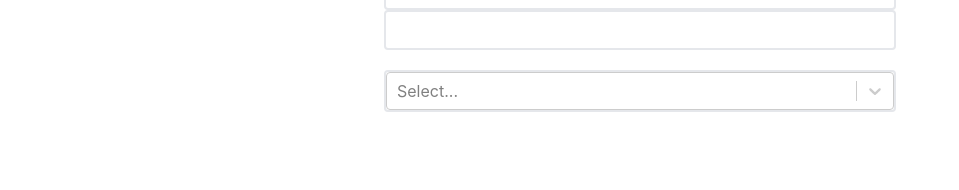
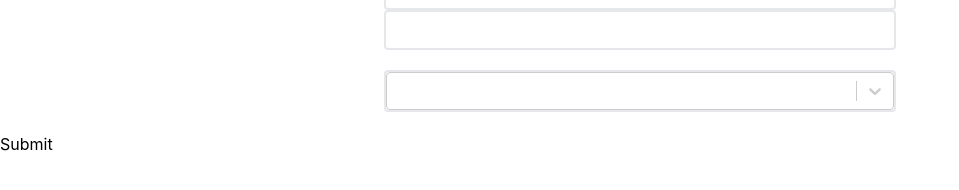
Before and after one commit to WeikeShi0730/worldle, a React (Create React App) app: page / in a window 1280 px wide. Shown: the part 254-444 px from the top of the page, without its empty margins (0-959 px from the left). Built offline with nearby package versions, Linux system fonts and the light colour scheme.

Commit message:
Add functions to selections

```diff
--- a/src/App.tsx
+++ b/src/App.tsx
@@ -1,20 +1,32 @@
 import { useState, createContext } from "react";
-
+import { CountrySelection } from "./interfaces";
 import CurrentCountry from "./components/current-country.component";
 import GuessPanels from "./components/guess-panels.component";
 import Selections from "./components/selections.component";
 
+interface contextType {
+  numGuesses: number;
+  setNumGuesses: (numGuesses: number) => void;
+  setSelectedCountry: (country: CountrySelection) => void;
+}
+
+export const AppContext = createContext<contextType>({} as contextType);
+
 function App() {
-  const SelectionsContext = createContext({});
   const [numGuesses, setNumGuesses] = useState<number>(0);
-  const value = { numGuesses, setNumGuesses };
+  const [selectedCountry, setSelectedCountry] = useState<CountrySelection>({
+    value: "",
+    label: "",
+  });
+
+  const value = { numGuesses, setNumGuesses, setSelectedCountry };
   return (
     <div>
-      <SelectionsContext.Provider value={value}>
+      <AppContext.Provider value={value}>
         <CurrentCountry />
         <GuessPanels />
         <Selections />
-      </SelectionsContext.Provider>
+      </AppContext.Provider>
     </div>
   );
 }
--- a/src/components/selections.component.tsx
+++ b/src/components/selections.component.tsx
@@ -1,15 +1,39 @@
+import { useState, useContext } from "react";
+import { AppContext } from "../App";
 import Select from "react-select";
 import { countries } from "../data/countries";
+import { CountrySelection } from "../interfaces";
 
 const Selections = () => {
+  const { setSelectedCountry } = useContext(AppContext);
+  const [country, setCountry] = useState<CountrySelection>({
+    value: "",
+    label: "",
+  });
   const options = countries.map((country) => {
     return { value: country.code, label: country.name };
   });
+
+  const handleSubmit = (event: React.FormEvent<HTMLFormElement>) => {
+    event.preventDefault();
+    setSelectedCountry(country);
+  };
+
   return (
     <>
-      <div className="flex justify-evenly items-center max-w-xs sm:max-w-sm md:max-w-md lg:max-w-lg m-auto my-5 border-2 rounded">
-        <Select options={options} className="w-full" />
-      </div>
+      <form onSubmit={handleSubmit}>
+        <div className="flex justify-evenly items-center max-w-xs sm:max-w-sm md:max-w-md lg:max-w-lg m-auto my-5 border-2 rounded">
+          <Select
+            options={options}
+            value={country}
+            onChange={(country) => {
+              setCountry(country as CountrySelection);
+            }}
+            className="w-full"
+          />
+        </div>
+        <button type="submit">Submit</button>
+      </form>
     </>
   );
 };
--- a/src/interfaces/index.ts
+++ b/src/interfaces/index.ts
@@ -4,3 +4,8 @@ export interface CountryType {
   longitude: number;
   name: string;
 }
+
+export interface CountrySelection {
+  value: string;
+  label: string;
+}
```
